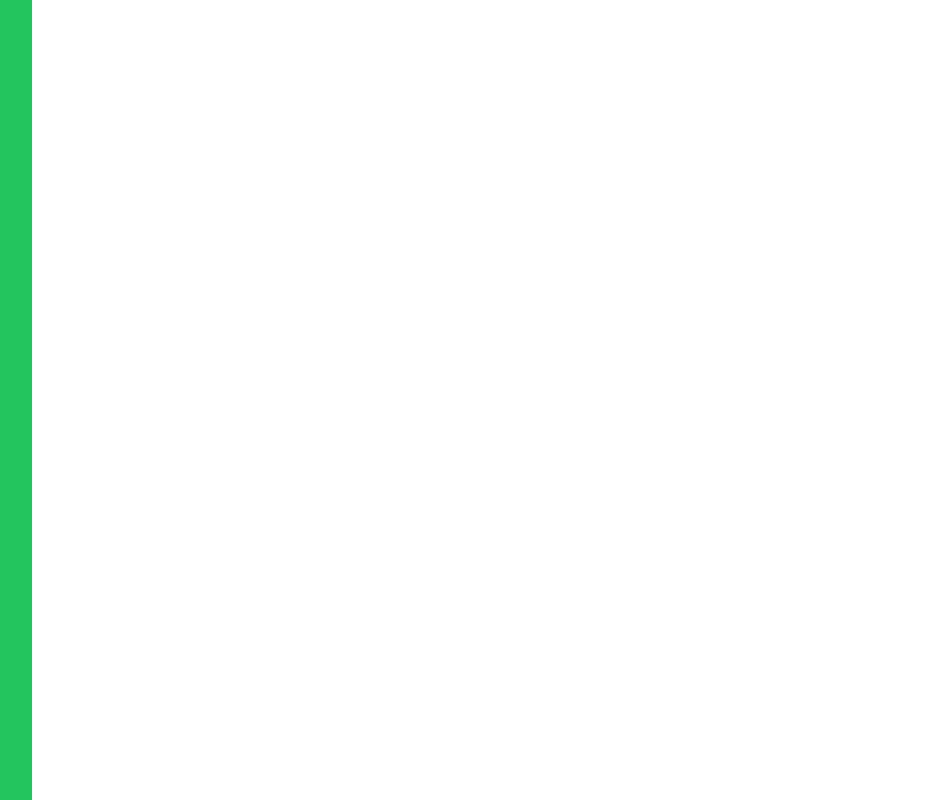
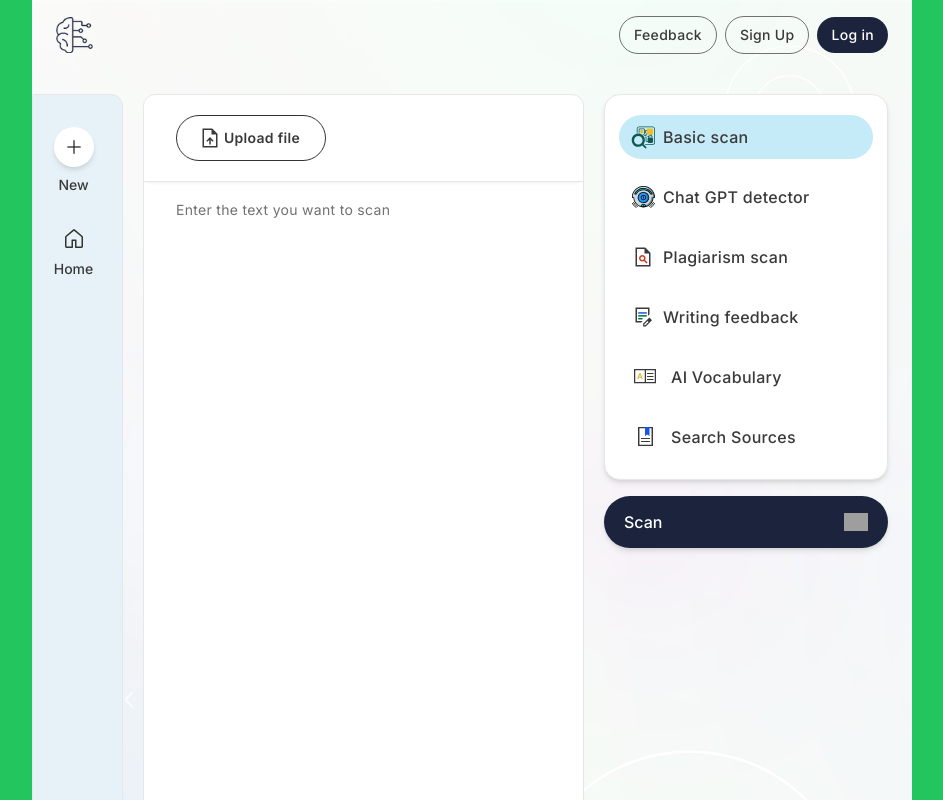
Before and after one commit to vikramkumartejani/Zero-GPT, a Next.js app: page /dashboard in a window 1280 px wide. Shown: the top 800 px of the page, without its empty margins (168-1111 px from the left). Built offline with nearby package versions, Linux system fonts and the light colour scheme; grey boxes are pictures that could not be loaded.

Commit message:
ads fixed

```diff
--- a/components/ADS.tsx
+++ b/components/ADS.tsx
@@ -2,7 +2,7 @@ import React from 'react'
 
 const ADS = () => {
     return (
-        <div className='w-full lg:w-[200px] h-[100px] lg:min-h-screen bg-green-500'></div>
+        <div className='w-[200px] min-h-screen h-full bg-green-500'></div>
     )
 }
 
--- a/pages/dashboard.tsx
+++ b/pages/dashboard.tsx
@@ -47,7 +47,7 @@ const Dashboard = () => {
     }
 
     return (
-        <div className='w-full '>
+        <div className='w-full flex '>
             <div className='lg:block hidden'>
                 <ADS />
             </div>
```
